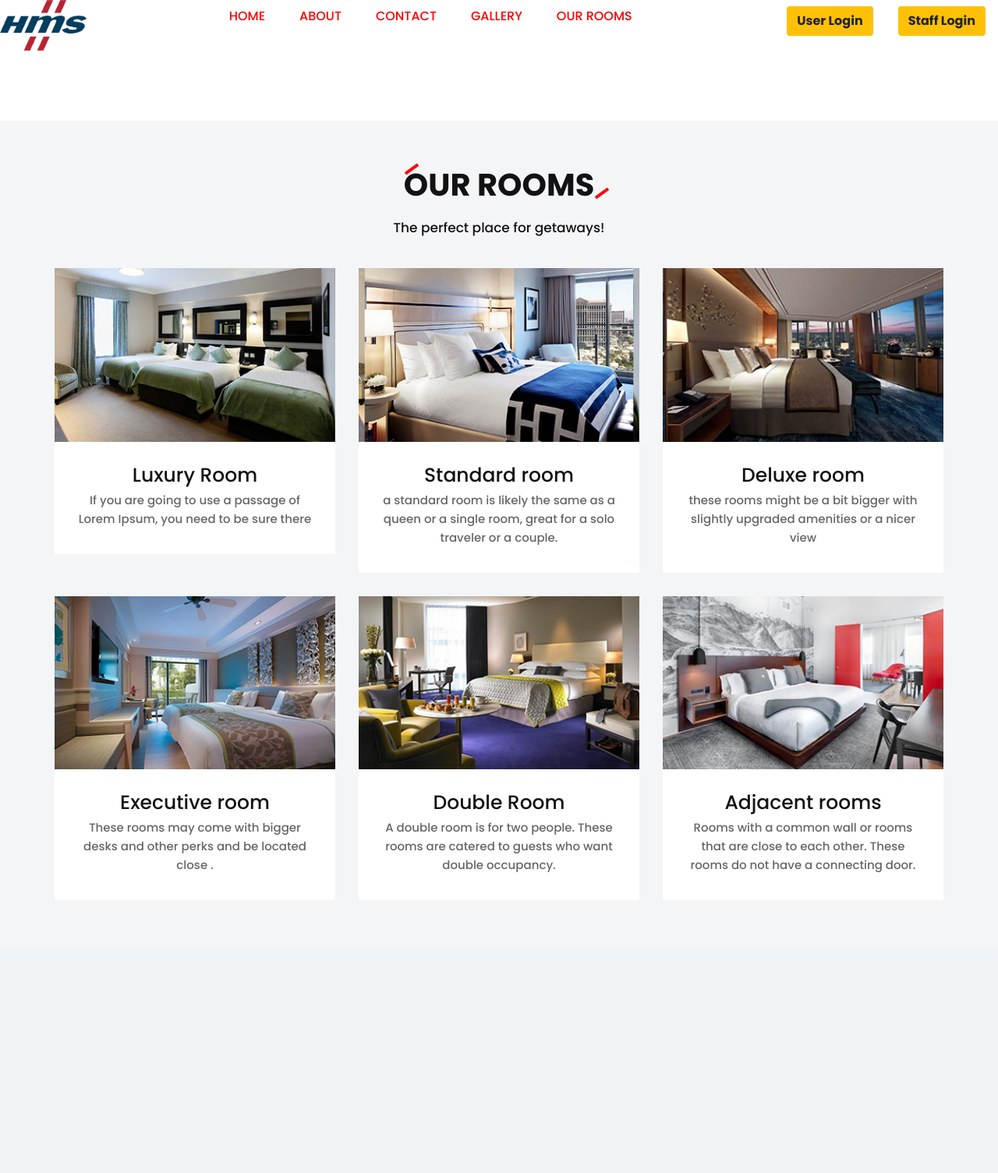
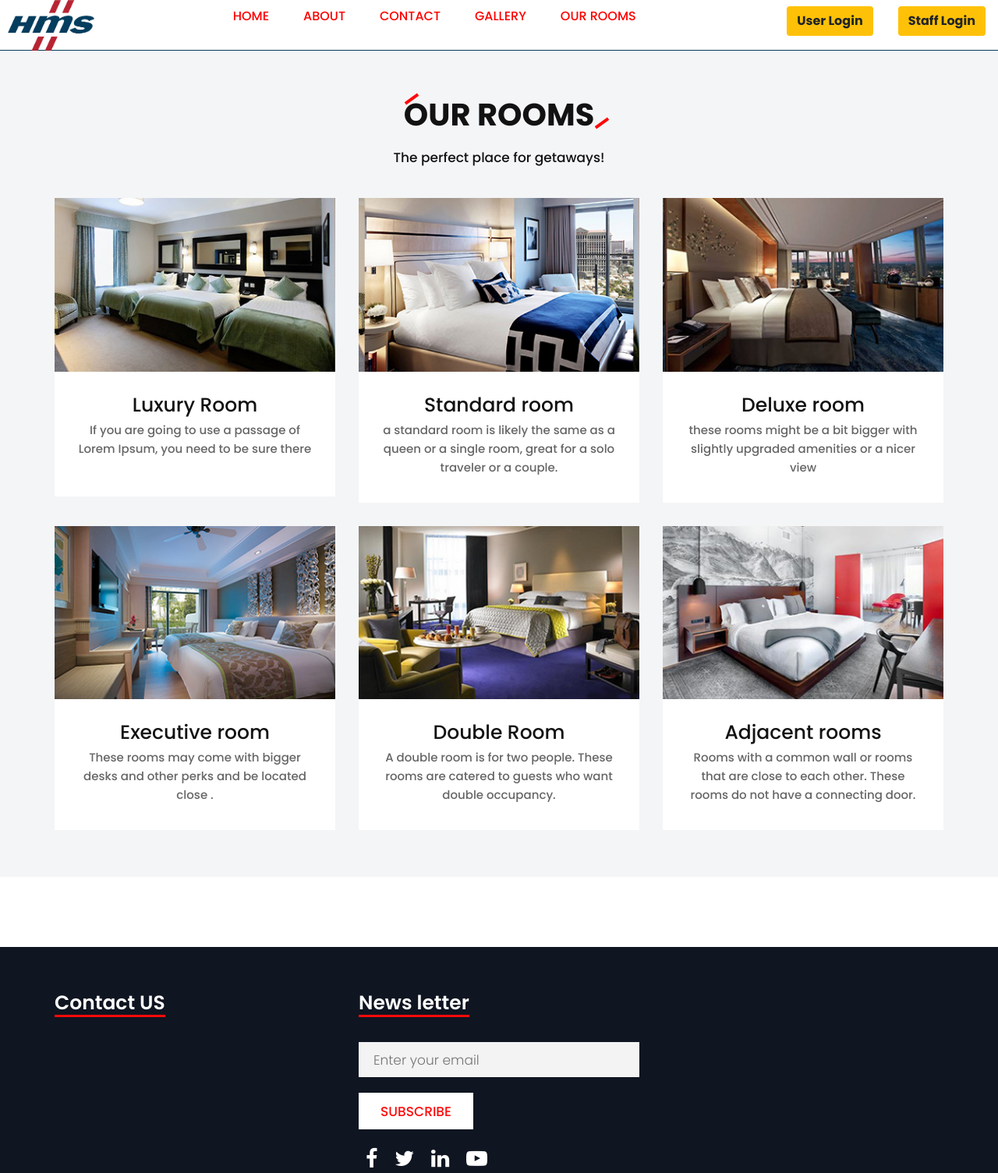
Before and after one commit to Kanhakaushik/HMS, a Django app: page /room in a window 1280 px wide. Shown: the whole page at 78% size. Before the commit the page ends 1155 px from the top, so only its background shows below. Run offline with Django 3.2, Linux system fonts and the light colour scheme; some libraries are stand-ins or nearby versions; some web fonts are replaced.

Commit message:
change in CSS

```diff
--- a/HMS/krishna/static/css/app/style.css
+++ b/HMS/krishna/static/css/app/style.css
@@ -465,7 +465,7 @@ button {
 
 .about {
      background-color: #fff;
-     padding-top: 85px;
+     padding-top: 65px;
 }
 
 .about .titlepage {
@@ -504,14 +504,11 @@ button {
 .about_img figure img:hover {
      transform: scale(1.2);
 }
-/** end about section **/
 
-/** our_room section **/
 
 .our_room {
      background-color: #f4f5f7;
      padding: 60px 0 30px 0;
-     margin-top: 90px;
 }
 
 .our_room .titlepage {
@@ -567,14 +564,10 @@ button {
      transition: ease-in all 0.5s;
 }
 
+.gallery {
+     background-color: #f4f5f7;
+     padding: 60px 0 30px 0;
 
-/** end our_room section **/
-
-
-/** gallery  section **/
-
-.gallery {
-     padding-top: 60px;
 }
 
 .gallery .titlepage {
@@ -753,11 +746,6 @@ button {
 }
 
 
-/** end contact section **/
-
-
-/** footer **/
-
 .footer {
      background: #0f1521;
      margin-top: 90px;
@@ -889,7 +877,6 @@ ul.social_icon li a {
 ul.social_icon li a:hover {
      color: #ff0909;
 }
-
 .copyright {
      margin-top: 60px;
      padding-bottom: 20px;
@@ -898,7 +885,6 @@ ul.social_icon li a:hover {
      border-right: inherit;
      border-left: inherit;
 }
-
 .copyright p {
      color: #000;
      font-size: 18px;
@@ -908,7 +894,6 @@ ul.social_icon li a:hover {
      padding-top: 25px;
      font-weight: normal;
 }
-
 .copyright a {
      color: #000;
 }
@@ -916,11 +901,7 @@ ul.social_icon li a:hover {
 .copyright a:hover {
      color: #ff0909;
 }
-
-
 /** end footer **/
-
-
 /**  inner page css **/
 .back_re {
      background-color: #0f1521;
@@ -939,20 +920,12 @@ line-height: 35px;
 .margin_0 {
      margin:0 !important;
 }
-
-
 .inner_page .gallery {
      padding-top: 90px;
 }
 .inner_page .blog {
      margin-top: 90px;
 }
-
-<<<<<<< HEAD
 .logo_section{
      margin-left: 10px;
 }
-=======
-
-
->>>>>>> 60558cf2b40ddb81ee5597caafa7e68a0e4a1543
--- a/HMS/templates/basic.html
+++ b/HMS/templates/basic.html
@@ -43,8 +43,8 @@
     z-index: 1;
 ">
         <!-- header inner -->
-        <div class="header" style="display: flex; justify-content: space-between;>
-            <div class="container" >
+        <div class="header" style="display: flex; justify-content: space-between; border-bottom: 1px solid #043d5d;">
+
                 <div class="logo_section">
                     <div class="full">
                         <div class="center-desk">
@@ -55,9 +55,6 @@
                         </div>
                     </div>
                 </div>
-
-
-
                     <nav class="navigation navbar navbar-expand-lg navbar-dark " >
 
                         <div class="collapse navbar-collapse " id="navbarSupportedContent">
@@ -80,13 +77,6 @@
                                 <a class="nav-link text-bold" href="/staff/allbookings">All Bookings </a>
                             </li>
                             {% endif %}
-
-
-
-
-
-
-
 
                                 <li class="nav-item active">
                                     <a class="nav-link text-bold" href="/about">About</a>
@@ -112,13 +102,14 @@
                 <div style="display: flex;">
                     {% if user.is_authenticated %}
                     <button class="btn btn-group bg-light" data-toggle="modal" data-target="#forlogin">
-                        Hello, {{request.user}}
+                    Hello, {{request.user}}
+                        </button>
+
                         <a href="/logout" class="nav-link">
                             <button class="btn btn-group bg-warning" data-toggle="modal"
                                 data-target="#forlogin">
                                 Logout
                             </button></a>&nbsp; &nbsp;
-                    </button>
 
                     {% else %}
 
@@ -133,7 +124,6 @@
                         </button></a>
                     {% endif %}
                 </div>
-            </div>
 
         </div>
     </header>
@@ -154,6 +144,35 @@
 
     {% endblock body %}
 
+    <footer>
+        <div class="footer">
+            <div class="container">
+                <div class="row">
+
+                    <div class=" col-md-4">
+                        <h3>Contact US</h3>
+                        <ul class="conta">
+                        </ul>
+                    </div>
+                    <div class="col-md-4">
+                        <h3>News letter</h3>
+                        <form class="bottom_form">
+                            <input class="enter" placeholder="Enter your email" type="text" name="Enter your email">
+                            <button class="sub_btn">subscribe</button>
+                        </form>
+                        <ul class="social_icon">
+                            <li><a href="#"><i class="fa fa-facebook" aria-hidden="true"></i></a></li>
+                            <li><a href="#"><i class="fa fa-twitter" aria-hidden="true"></i></a></li>
+                            <li><a href="#"><i class="fa fa-linkedin" aria-hidden="true"></i></a></li>
+                            <li><a href="#"><i class="fa fa-youtube-play" aria-hidden="true"></i></a></li>
+                        </ul>
+                    </div>
+                </div>
+            </div>
+        </div>
+
+    </footer>
+
 
 <!-- Javascript files-->
 <script src="{% static 'js/jquery.min.js' %}"></script>
--- a/HMS/templates/room.html
+++ b/HMS/templates/room.html
@@ -21,7 +21,9 @@
                      <div class="room_img">
                         <figure><img src="{% static 'images/room1.jpg' %}" alt="#"/></figure>
                      </div>
-                     <div class="bed_room">
+                     <div class="bed_room" style="
+                     height: 160px;
+                 ">
                         <h3>Luxury Room</h3>
                         <p>If you are going to use a passage of Lorem Ipsum, you need to be sure there </p>
                      </div>
```
Also changed, not shown: HMS/templates/contact.html (+6 -6 lines), HMS/templates/index.html (+0 -27 lines), HMS/db.sqlite3.
